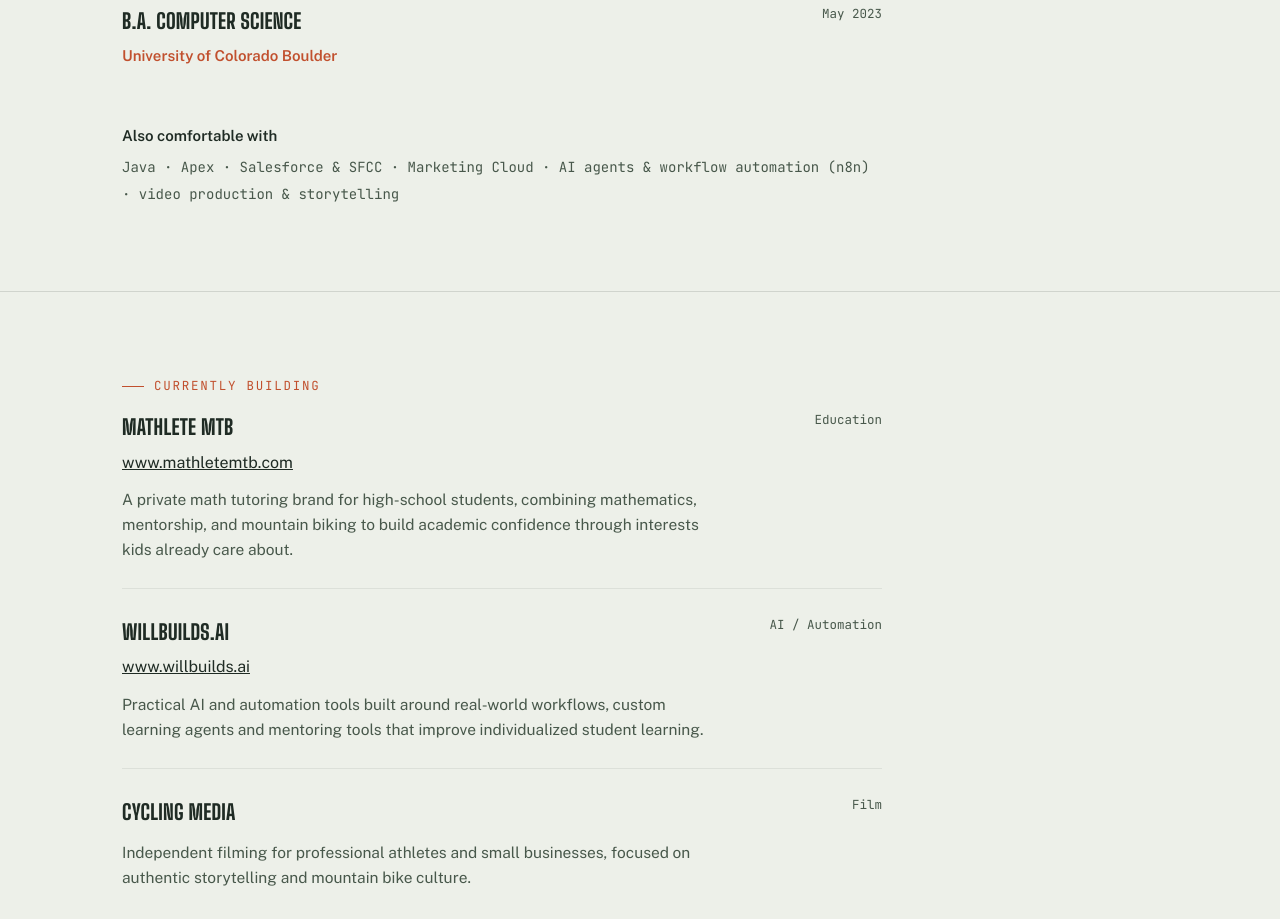
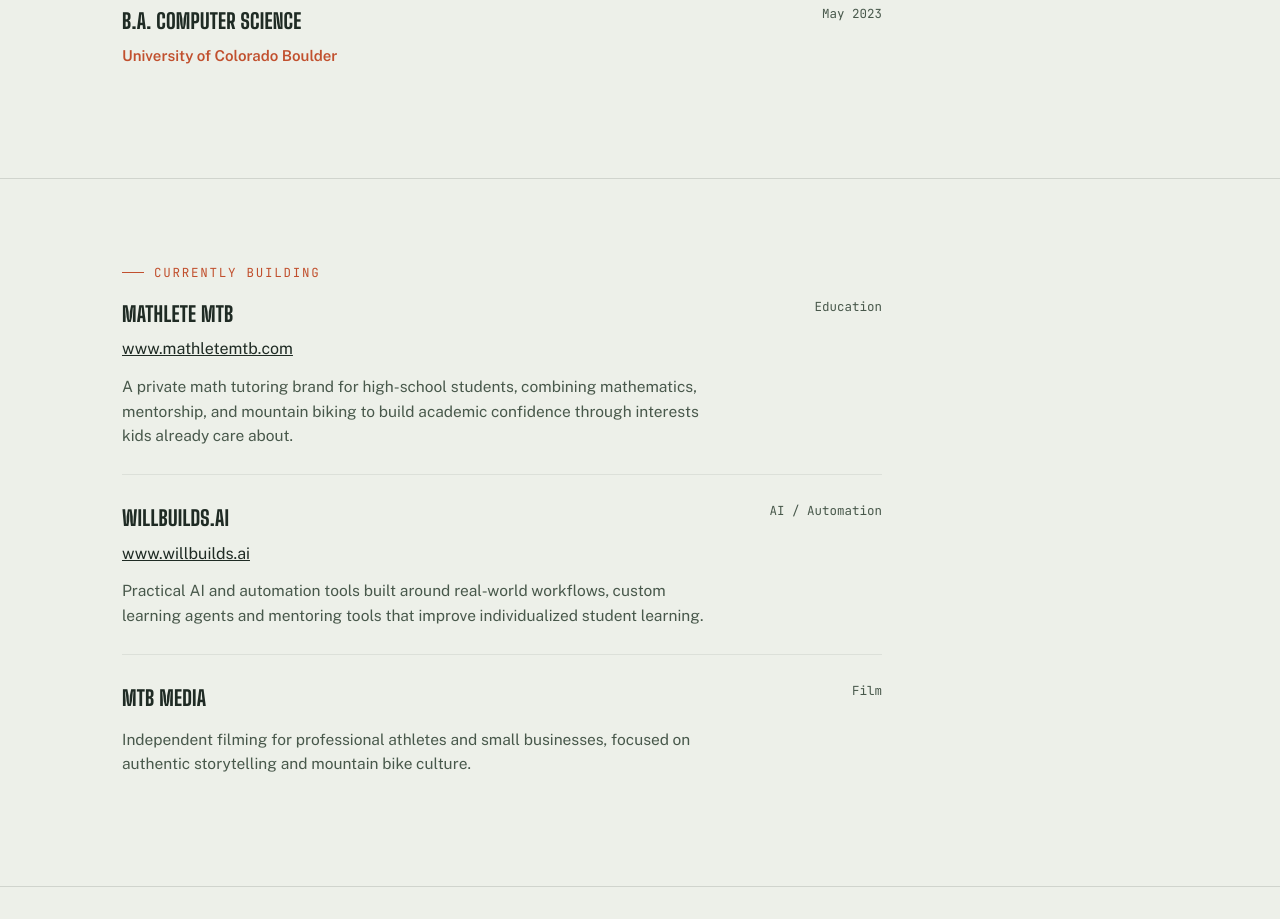
Before and after one commit to wcmalfeld/personalSite, a plain HTML site: page index.html in a window 1280 px wide. Shown: the part 1940-2859 px from the top of the page. Drawn offline with nearby package versions, Linux system fonts and the light colour scheme.

Commit message:
some changes to index

```diff
--- a/index.html
+++ b/index.html
@@ -104,11 +104,6 @@
         <span class="simple-sub"><span class="blaze">University of Colorado Boulder</span></span>
       </div>
     </div>
-
-    <div class="skills-line">
-      <strong>Also comfortable with</strong>
-      Java &middot; Apex &middot; Salesforce &amp; SFCC &middot; Marketing Cloud &middot; AI agents &amp; workflow automation (n8n) &middot; video production &amp; storytelling
-    </div>
   </div>
 </section>
 
@@ -133,7 +128,7 @@
       </div>
 
       <div class="simple-item">
-        <span class="simple-role">Cycling Media</span>
+        <span class="simple-role">MTB Media</span>
         <span class="simple-dates">Film</span>
         <p class="simple-desc">Independent filming for professional athletes and small businesses, focused on authentic storytelling and mountain bike culture.</p>
       </div>
```
